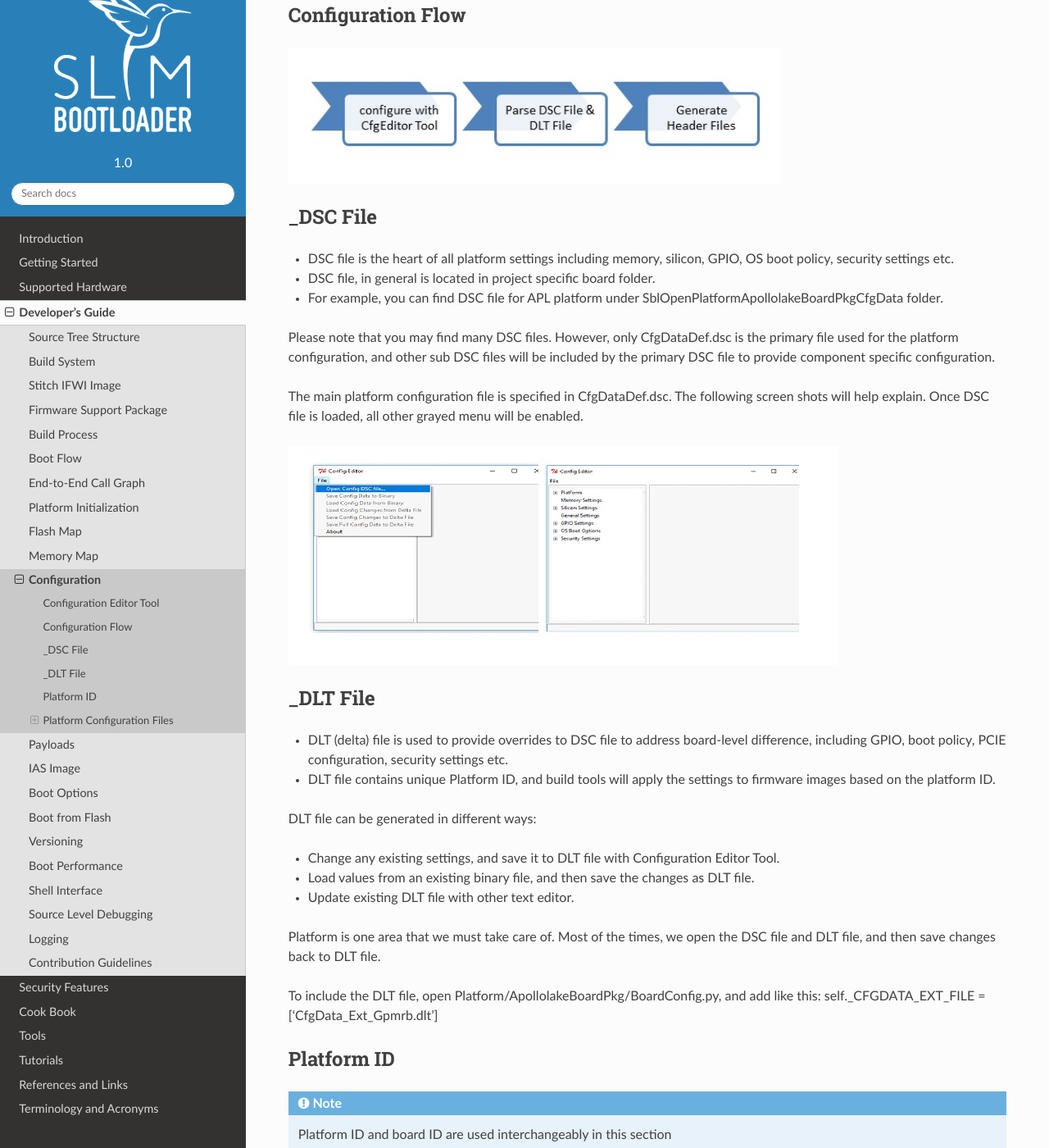
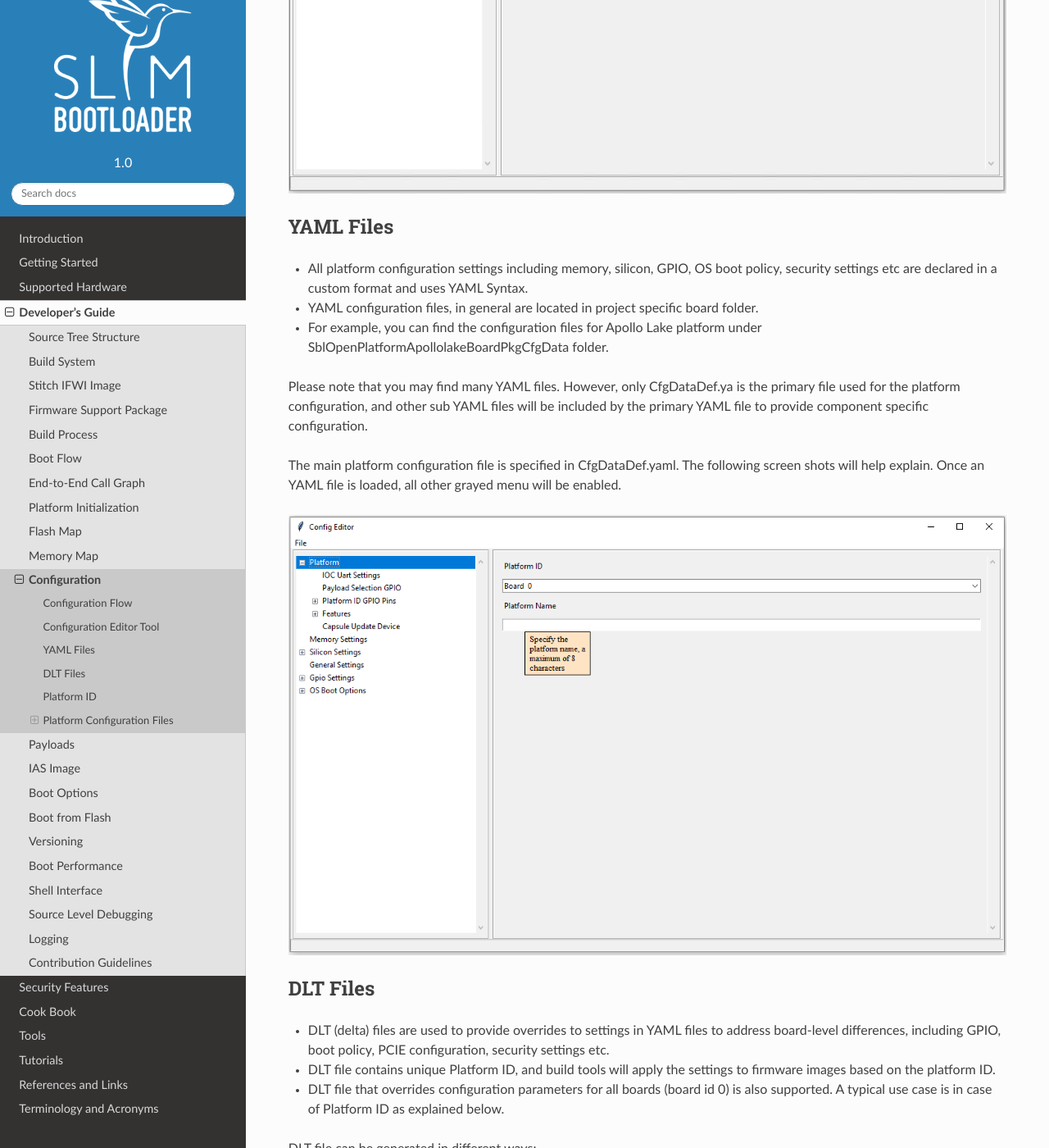
Before and after one commit to slimbootloader/documentation, a Sphinx documentation site: the page built from source/developer-guides/configuration.rst, in a window 1280 px wide and 1400 px high, scrolled down 1348 px. Shown: the whole window at 82% size. Built offline with Sphinx 7.4.7 and the Read the Docs theme 2.0.0, drawn with Linux system fonts in a browser that asks for light colours; some of the changed text lies outside the part shown.

Commit message:
Updated Configuration information

```diff
--- a/source/developer-guides/configuration.rst
+++ b/source/developer-guides/configuration.rst
@@ -9,12 +9,6 @@ Ease of platform and board customization is one of the most important design goa
 * Because configuration data is *packed* into a central region in |SPN| image, it is easier to customize these changes, or add security protection, or optimize its footprint.
 * By defining a standardized human readable configuration format, it is easier to create tools to provide user interface to manage many platform configurations.
 
-After all, |SPN| is designed for embedded systems where a vast diversity of platform settings exists for the same generation of silicon.
-
-Configuration Editor Tool
-^^^^^^^^^^^^^^^^^^^^^^^^^^
-|SPN| supports Configuration Editor Tool to configure firmware settings with graphics UI. This tool is included in |SPN| source package at /SblOpen/BootloaderCorePkg/Tools.
-
 
 |SPN| has two sets of configuration data in the image:
 
@@ -24,38 +18,47 @@ Internal configuration data
 External configuration data
   Platform specific data which is configurable by tools. It can be protected with user provided key.
 
+|SPN| configuration infrastructure includes the following and is designed to support multiple boards with one firmware image.
+
+* Configuration declarations in YAML files
+* Configuration deltas in DLT files
+* Configuration tools
+
+
 .. _Configuration Files and Configuration Flow:
-
-One firmware image can support configuration requirements of multiple platforms. To support this, Slim Bootloader solution creates DSC file and DLT file to handle board level differences.
-
-.. image:: /images/Config1.jpg
-         :width: 600
-         :alt: Install Ubuntu 1 of 5
 
 Configuration Flow
 ^^^^^^^^^^^^^^^^^^^^^^^^^^
-.. image:: /images/Config2.jpg
-         :width: 600
-         :alt: Install Ubuntu 1 of 5
+.. image:: /images/ConfigFlow.png
 
-_DSC File
+Configuration Editor Tool
+^^^^^^^^^^^^^^^^^^^^^^^^^^
+|SPN| supports a Configuration Editor Tool (ConfigEditor.py) to configure firmware settings with graphics UI. This tool is included in |SPN| source package at /SblOpen/BootloaderCorePkg/Tools.
+
+.. image:: /images/CfgEditOpen.png
+
+
+YAML Files
 ^^^^^^^^^^^^
-* DSC file is the heart of all platform settings including memory, silicon, GPIO, OS boot policy, security settings etc.
-* DSC file, in general is located in project specific board folder.
-* For example, you can find DSC file for APL platform under SblOpen\Platform\ApollolakeBoardPkg\CfgData folder.
+* All platform configuration settings including memory, silicon, GPIO, OS boot policy, security settings etc are declared in a custom format and uses YAML Syntax.
+* YAML configuration files, in general are located in project specific board folder.
+* For example, you can find the configuration files for Apollo Lake platform under SblOpen\Platform\ApollolakeBoardPkg\CfgData folder.
 
-Please note that you may find many DSC files. However, only CfgDataDef.dsc is the primary file used for the platform configuration, and other sub DSC files will be included by the primary DSC file to provide component specific configuration.
+Please note that you may find many YAML files. However, only CfgDataDef.ya is the primary file used for the platform configuration, and other sub YAML files will be
+included by the primary YAML file to provide component specific configuration.
 
-The main platform configuration file is specified in CfgDataDef.dsc.
-The following screen shots will help explain. Once DSC file is loaded, all other grayed menu will be enabled.
+The main platform configuration file is specified in CfgDataDef.yaml.
+The following screen shots will help explain. Once an YAML file is loaded, all other grayed menu will be enabled.
 
-.. image:: /images/Config3.jpg
+.. image:: /images/CfgEditDefYaml.png
 
-_DLT File
+
+DLT Files
 ^^^^^^^^^^^^^
 
-* DLT (delta) file is used to provide overrides to DSC file to address board-level difference, including GPIO, boot policy, PCIE configuration, security settings etc.
+* DLT (delta) files are used to provide overrides to settings in YAML files to address board-level differences, including GPIO, boot policy, PCIE configuration, security settings etc.
 * DLT file contains unique Platform ID, and build tools will apply the settings to firmware images based on the platform ID.
+* DLT file that overrides configuration parameters for all boards (board id 0) is also supported. A typical use case is in case of Platform ID as explained below.
 
 DLT file can be generated in different ways:
 
@@ -63,14 +66,13 @@ DLT file can be generated in different ways:
 * Load values from an existing binary file, and then save the changes as DLT file.
 * Update existing DLT file with other text editor.
 
-Platform is one area that we must take care of. Most of the times, we open the DSC file and DLT file, and then save changes back to DLT file.
+A project may include multiple DLT files to handle multiple boards and are included in the project's BoardConfig.py file as below.
+self._CFGDATA_EXT_FILE    = ['CfgData_Ext_Gpmrb.dlt']
 
-To include the DLT file, open Platform/ApollolakeBoardPkg/BoardConfig.py, and add like this:
-self._CFGDATA_EXT_FILE    = ['CfgData_Ext_Gpmrb.dlt']
+.. image:: /images/ConfigDlt.png
 
 
 .. _platform-id:
-
 
 Platform ID
 ^^^^^^^^^^^^^
@@ -79,7 +81,7 @@ Platform ID
 
 |SPN| uses platform ID to select the associated configuration data. The platform ID can be specified at build time or dynamically detected from GPIO pins at runtime. At the beginning of Stage 1B (``GetBoardIdFromGpioPins()``), |SPN| attempts to load GPIO platform ID by tag ``CDATA_PID_GPIO_TAG``. If the tag is found, the actual platform ID value is read from the GPIO pins. Otherwise, |SPN| uses static platform ID.
 
-|SPN| supports up to 32 platform IDs. Note that Platform ID **0** served to carry the default CFGDATA values defined in the CfgDataDef.dsc file. So it cannot be used for a real board. So technically, SBL can support upto 31 boards.
+|SPN| supports up to 32 platform IDs. Note that Platform ID **0** served to carry the default CFGDATA values defined in the CfgDataDef.yaml file. So it cannot be used for a real board. So technically, SBL can support upto 31 boards.
 
 .. note:: In addition to board specific delta files, a DLT file that overrides configuration parameters for all boards (board id 0) is also supported. If platform ID needs to be configurable without source, DLT file for board ID 0 is required. This is useful when common board settings are to be changed without changing the platform configuration DSC file.
 
@@ -124,7 +126,7 @@ Platform ID Detection using GPIOs
 
 Common Configuration Categories
 """""""""""""""""""""""""""""""""
-|SPN| comes with commonly used configurable options for a given platform [#f2]_. One can add new configurations (``Platform/<platform_foo>/CfgData/*.dsc``) and Stage 1B board specific code (``Platform/<platform_foo>/Library/Stage1BBoardInitLib/``)
+|SPN| comes with commonly used configurable options for a given platform [#f2]_. One can add new configurations (``Platform/<platform_foo>/CfgData/*.yaml``) and Stage 1B board specific code (``Platform/<platform_foo>/Library/Stage1BBoardInitLib/``)
 
 Configuration data are grouped by categories:
 
```
Also changed, not shown: source/images/CfgEditDefYaml.png (added), source/images/CfgEditOpen.png (added), source/images/Config1.jpg (deleted), source/images/Config2.jpg (deleted), source/images/Config3.jpg (deleted), source/images/ConfigDlt.PNG (added), source/images/ConfigFlow.PNG (added).
